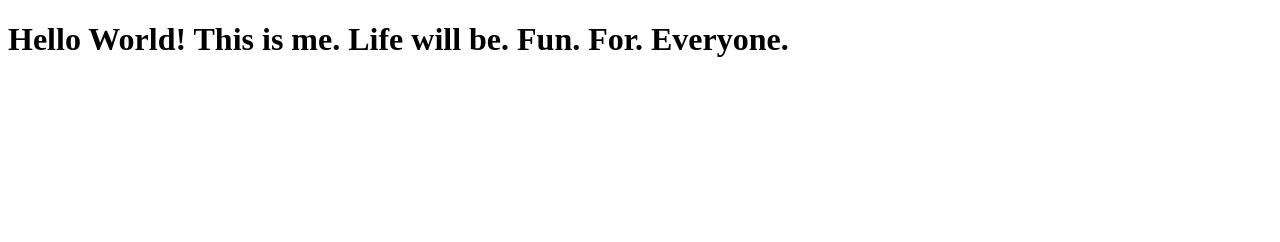
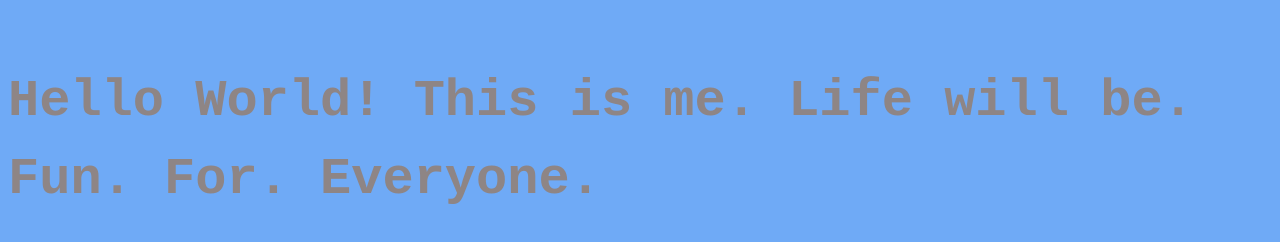
Before and after one commit to ellis24fis/vme-website, a plain HTML site: page index.html in a window 1280 px wide. Drawn offline with Linux system fonts and the light colour scheme.

Commit message:
add style sheet

```diff
--- a/index.html
+++ b/index.html
@@ -1,6 +1,7 @@
 <!DOCTYPE html>
 <html lang="en">
     <head>
+        <link rel="stylesheet" href="style.css" />
         <title>Valerie Ellis Website</title>
       </head>
       <body>
--- /dev/null
+++ b/style.css
@@ -0,0 +1,8 @@
+body {
+    background: rgb(111, 170, 246);
+    color: rgb(142, 133, 133);
+    line-height: 3em;
+    font-size: 2em;
+    font-family: monospace;
+    padding-block: 20px;
+  }
```
